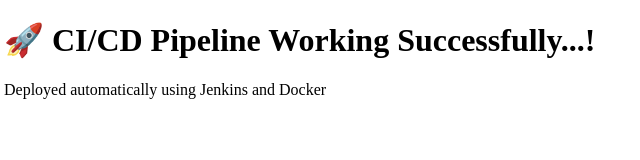
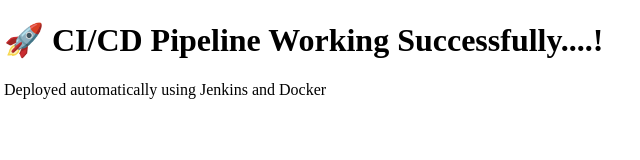
Before and after one commit to samikshachoudhari27/html_project, a plain HTML site: page index.html in a window 1280 px wide. Shown: the full height of the page, 4-644 px from the left. Drawn offline with Linux system fonts and the light colour scheme.

Commit message:
Auto build

```diff
--- a/index.html
+++ b/index.html
@@ -4,7 +4,7 @@
     <title>CI/CD HTML Project</title>
 </head>
 <body>
-    <h1>🚀 CI/CD Pipeline Working Successfully...!</h1>
+    <h1>🚀 CI/CD Pipeline Working Successfully....!</h1>
     <p>Deployed automatically using Jenkins and Docker</p>
 </body>
 </html>
```
